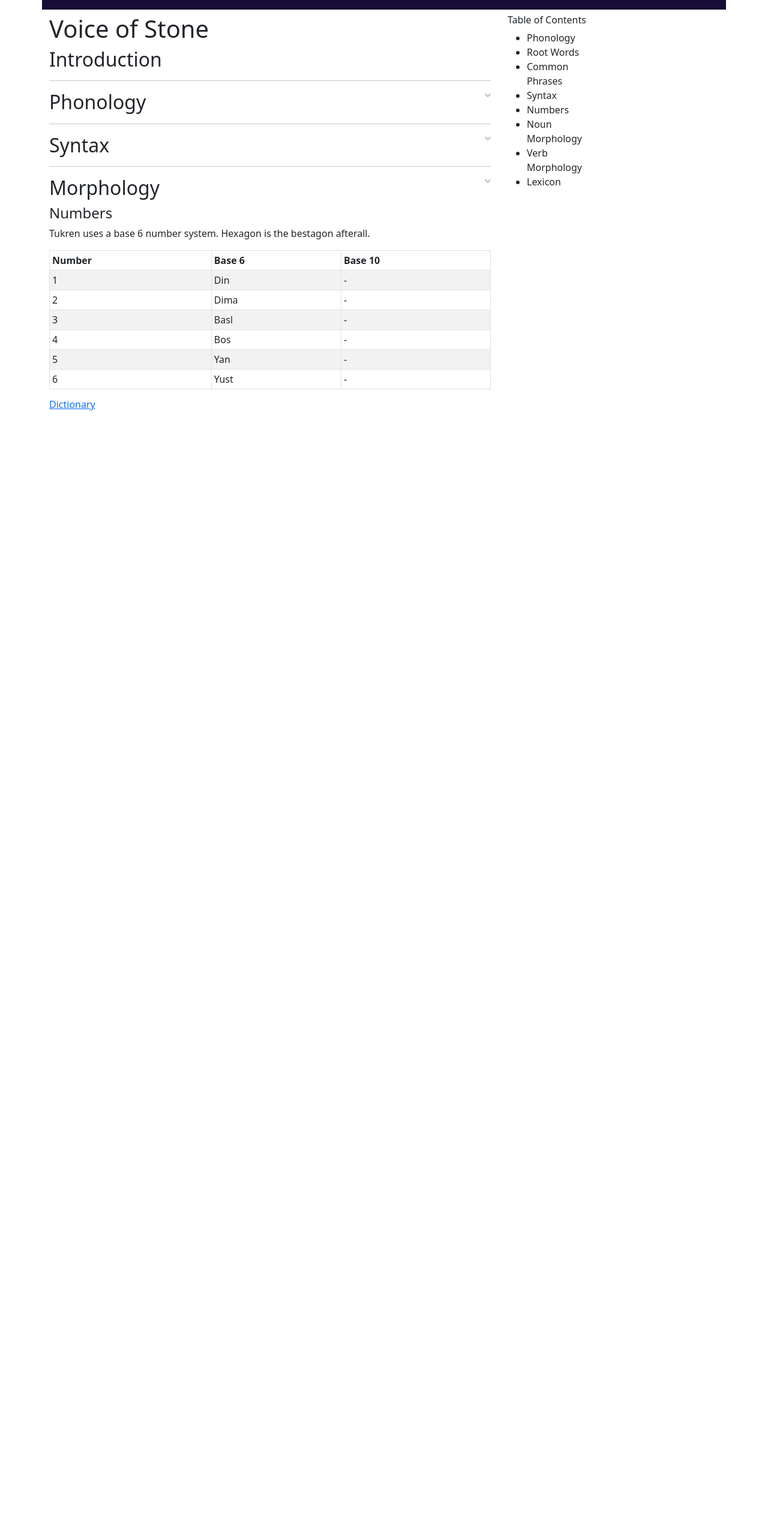
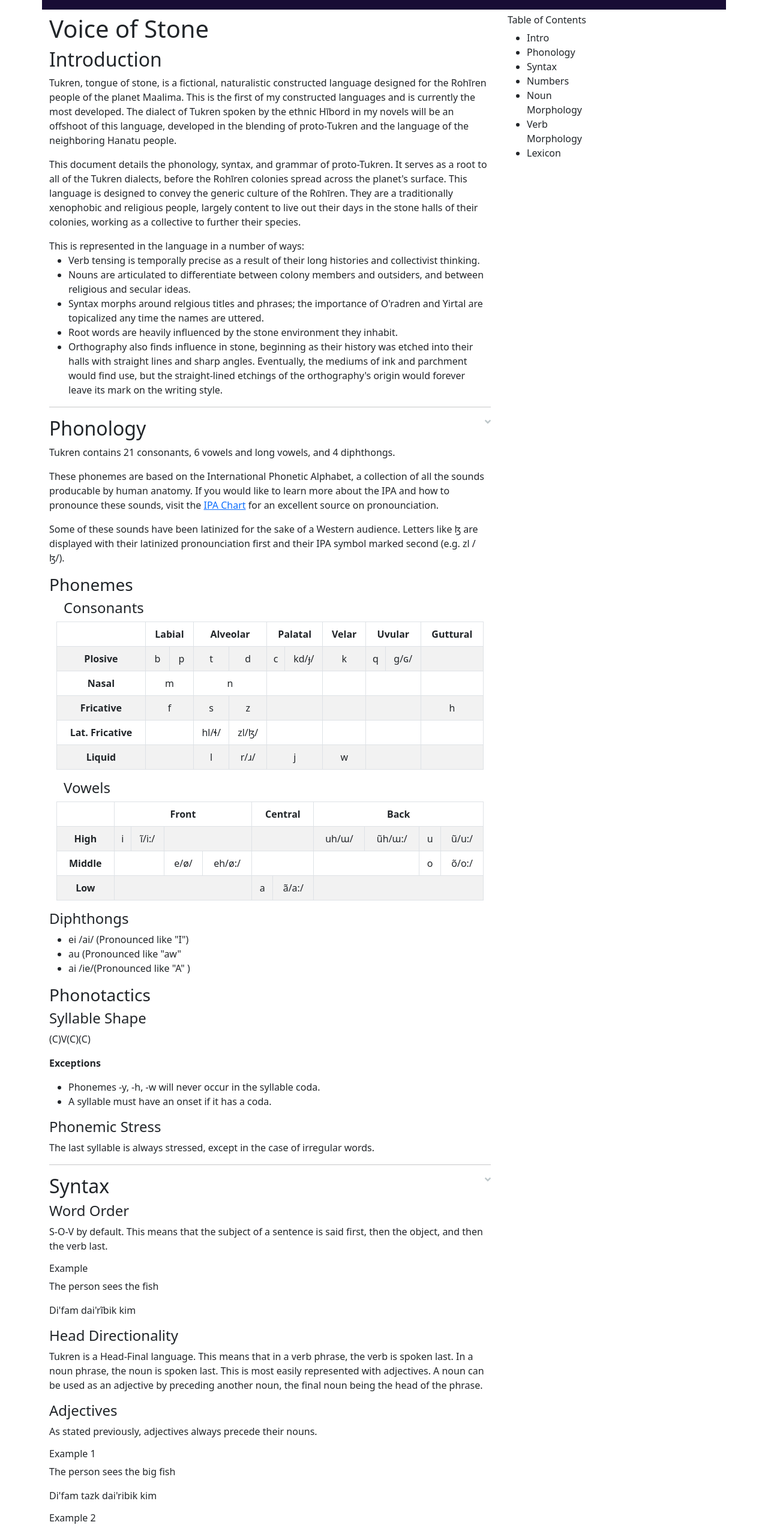
Before and after one commit to LucasAho/blogNextJs, a Next.js app: page /worldbuild/conlang/tukren in a window 1280 px wide. Shown: the part 80-2632 px from the top of the page at 60% size. Before the commit the page ends 800 px from the top, so only its background shows below. Built offline with nearby package versions, Linux system fonts and the light colour scheme.

Commit message:
intro and edits to tukren docs

```diff
--- a/components/LangSideBar.js
+++ b/components/LangSideBar.js
@@ -16,9 +16,8 @@ export default function LangSideBar() {
         <Container className='px-1'>
             <h6>Table of Contents</h6>
             <ul>
+                <li><a onClick={() => handleScroll('intro')}>Intro</a></li>
                 <li><a onClick={() => handleScroll('phon')}>Phonology</a></li>
-                <li><a onClick={() => handleScroll('root')}>Root Words</a></li>
-                <li><a onClick={() => handleScroll('phrase')}>Common Phrases</a></li>
                 <li><a onClick={() => handleScroll('syntax')}>Syntax</a></li>
                 <li><a onClick={() => handleScroll('nums')}>Numbers</a></li>
                 <li><a onClick={() => handleScroll('nouns')}>Noun Morphology</a></li>
--- a/pages/worldbuild/conlang/tukren.js
+++ b/pages/worldbuild/conlang/tukren.js
@@ -15,9 +15,9 @@ import TukrenVerbTable from '../../../components/TukrenVerbTable';
 import TukrenNumberTable from '../../../components/TukrenNumberTable';
 
 export default function Tukren() {
-    const [phonShow, setPhonShow] = useState(false);
-    const [synShow, setSynShow] = useState(false);
-    const [morphShow, setMorphShow] = useState(false);
+    const [phonShow, setPhonShow] = useState(true);
+    const [synShow, setSynShow] = useState(true);
+    const [morphShow, setMorphShow] = useState(true);
 
     function togglePhonology(){
         setPhonShow(!phonShow)
@@ -46,7 +46,35 @@ export default function Tukren() {
                     <h1>Voice of Stone</h1>
                     <Element id='intro' name='intro'>
                         <h2>Introduction</h2>
+                        <p>
+                            Tukren, tongue of stone, is a fictional, naturalistic constructed language designed for the Rohīren people of the planet Maalima. This is the first of my constructed languages and is currently the most developed.
+                            The dialect of Tukren spoken by the ethnic Hībord in my novels will be an offshoot of this language, developed in the blending of proto-Tukren and the language of the neighboring Hanatu people.
+                        </p>
+                        <p>
+                            This document details the phonology, syntax, and grammar of proto-Tukren. It serves as a root to all of the Tukren dialects, before the Rohīren colonies spread across the planet's surface.
+                            This language is designed to convey the generic culture of the Rohīren. They are a traditionally xenophobic and religious people, largely content to live out their days in the stone halls of their colonies, working as a collective to further their species.
+                        </p>
+                            This is represented in the language in a number of ways:
+                        <ul>
+                            <li>
+                                Verb tensing is temporally precise as a result of their long histories and collectivist thinking.
+                            </li>
+                            <li>
+                                Nouns are articulated to differentiate between colony members and outsiders, and between religious and secular ideas.
+                            </li>
+                            <li>
+                                Syntax morphs around relgious titles and phrases; the importance of O'radren and Yirtal are topicalized any time the names are uttered.
+                            </li>
+                            <li>
+                                Root words are heavily influenced by the stone environment they inhabit.
+                            </li>
+                            <li>
+                                Orthography also finds influence in stone, beginning as their history was etched into their halls with straight lines and sharp angles.
+                                Eventually, the mediums of ink and parchment would find use, but the straight-lined etchings of the orthography's origin would forever leave its mark on the writing style.
+                            </li>
+                        </ul>
                     </Element>
+
                     <Element id='phon' name='phon'>
                         <div style={{flexDirection: 'row', justifyContent: 'space-between'}} onClick={togglePhonology}>
                             <hr></hr>
@@ -58,19 +86,22 @@ export default function Tukren() {
                         }}>
                             <p>
                                 Tukren contains 21 consonants, 6 vowels and long vowels, and 4 diphthongs.
-                                <br/>
-                                Visit the <a target="_blank" href="https://www.ipachart.com/">IPA Chart</a> to learn how to pronounce these phonemes.
                             </p>
+                            <p>
+                                These phonemes are based on the International Phonetic Alphabet, a collection of all the sounds producable by human anatomy.
+                                If you would like to learn more about the IPA and how to pronounce these sounds, visit the <a target="_blank" href="https://www.ipachart.com/">IPA Chart</a> for an excellent source on pronounciation.
+                            </p>
+                            <p>
+                                Some of these sounds have been latinized for the sake of a Western audience. Letters like ɮ are displayed with their latinized pronounciation first and their IPA symbol marked second (e.g. zl /ɮ/).
+                            </p>
+
                             <h3>Phonemes</h3>
-
                             <PhonologyTables/>
-
                             <h4>Diphthongs</h4>
                             <ul>
                                 <li>ei /ai/ (Pronounced like "I")</li>
                                 <li>au (Pronounced like "aw"</li>
                                 <li>ai /ie/(Pronounced like "A" ) </li>
-                                <li>ee /ei/ (Pronounced like "E")</li>
                             </ul>
 
                             <h3>Phonotactics</h3>
@@ -82,9 +113,10 @@ export default function Tukren() {
                                 <li>A syllable must have an onset if it has a coda.</li>
                             </ul>
                             <h4>Phonemic Stress</h4>
-                            <p>The last syllable is stressed except with irregular words.</p>
+                            <p>The last syllable is always stressed, except in the case of irregular words.</p>
                         </div>
                     </Element>
+
                     <Element id='syntax' name='syntax'>
                         <div style={{flexDirection: 'row', justifyContent: 'space-between'}} onClick={toggleSyntax}>
                             <hr></hr>
@@ -95,26 +127,43 @@ export default function Tukren() {
                             display: synShow ?"block":"none"
                         }}>
                             <h4>Word Order</h4>
-                            <p>S-O-V by default</p>
-                            <p>Tukren is a Head-Final language.</p>
+                            <p>S-O-V by default. This means that the subject of a sentence is said first, then the object, and then the verb last.</p>
                             <h6>Example</h6>
                             <p>The person sees the fish</p>
-                            <p>Di fam dai rĩbik kim</p>
+                            <p>Di'fam dai'rĩbik kim</p>
+
+                            <h4>Head Directionality</h4>
+                            <p>
+                                Tukren is a Head-Final language. This means that in a verb phrase, the verb is spoken last. In a noun phrase, the noun is spoken last.
+                                This is most easily represented with adjectives. A noun can be used as an adjective by preceding another noun, the final noun being the head of the phrase.
+                            </p>
+
                             <h4>Adjectives</h4>
-                            <p>Adjectives precede their nouns.</p>
-                            <h6>Example</h6>
+                            <p>As stated previously, adjectives always precede their nouns.</p>
+                            <h6>Example 1</h6>
                             <p>The person sees the big fish</p>
-                            <p>Di fam dai tazk ribik kim</p>
+                            <p>Di'fam tazk dai'ribik kim</p>
+
+                            <h6>Example 2</h6>
+                            <p>The person sees the fishy giant</p>
+                            <p>Di'fam ribik dai'tazk kim</p>
+
                             <h4>Adposition</h4>
                             <p>Tukren uses post-position/post-positional phrases in the order of Time->Manner->Place. Post-position words are derived from verbs</p>
-                            <h6>Example</h6>
+                            <h6>Example 1</h6>
                             <p>The man is in the mountain</p>
-                            <p>Di fen do durog wem</p>
+                            <p>Di'fen do'durog wem</p>
+
+                            <h6>Example 2</h6>
+                            <p>The moon shines above the river</p>
+                            <p>Ku'kailrog sau'maruz sazl qib</p>
+
                             <h4>Possession</h4>
                             <p>Possessor preceds possessee</p>
                             <h6>Example</h6>
                             <p>The King's chamber</p>
-                            <p>Si barnakim zlat</p>
+                            <p>Si'barnakim zlat</p>
+
                             <h4>Adverbs</h4>
                             <p>Adverbs can be freely positioned before or after the subject or before the verb.</p>
                             {/*
@@ -125,6 +174,7 @@ export default function Tukren() {
                             */}
                         </div>
                     </Element>
+
                     <Element id='deriv' name='deriv'>
                         <div style={{flexDirection: 'row', justifyContent: 'space-between'}} onClick={toggleMorphology}>
 
```
